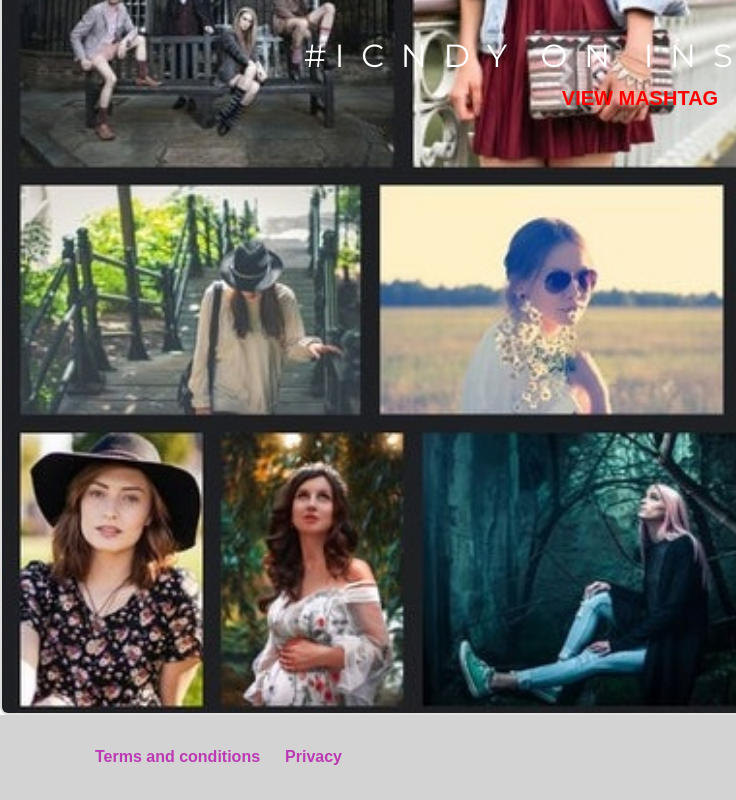
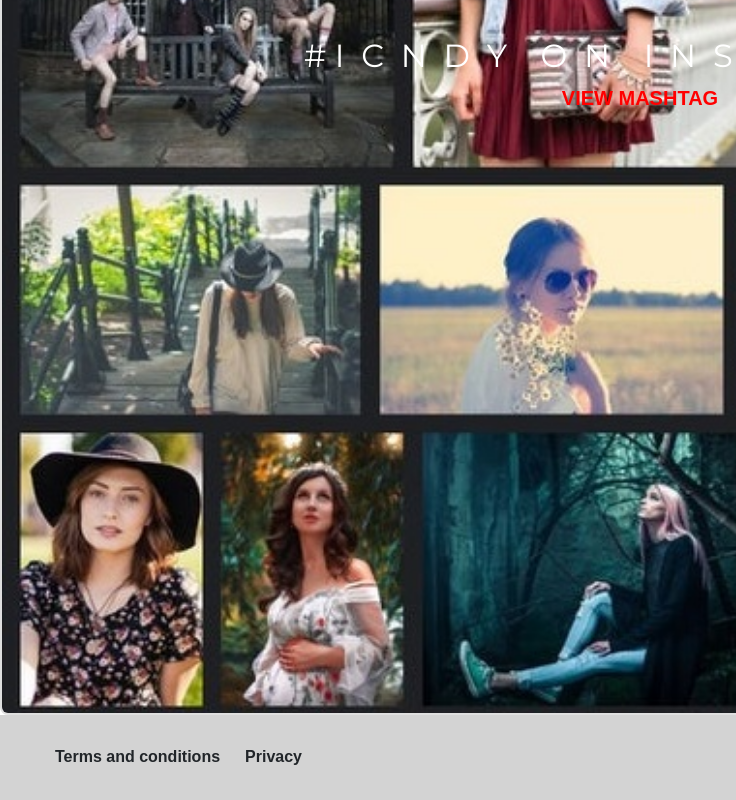
Before and after one commit to Marianna05ukrnet/GitHub_KP, a plain HTML site: page index.html in a window 1280 px wide. Shown: the part 1476-2276 px from the top of the page, 0-736 px from the left. Drawn offline with nearby package versions, Linux system fonts and the light colour scheme.

Commit message:
footer-02

```diff
--- a/css/style_22.css
+++ b/css/style_22.css
@@ -66,7 +66,7 @@ footer {
   justify-content: space-between;
   }
   .ft-left {
-  margin: 30px 70px;
+  margin: 30px;
   }
   .ft-right {
   display: flex;
@@ -80,7 +80,6 @@ footer {
   }
   .right div {
     margin-left: 25px;
-    color: rgb(187, 58, 180);
     font-weight: bold;
     }
 
```
